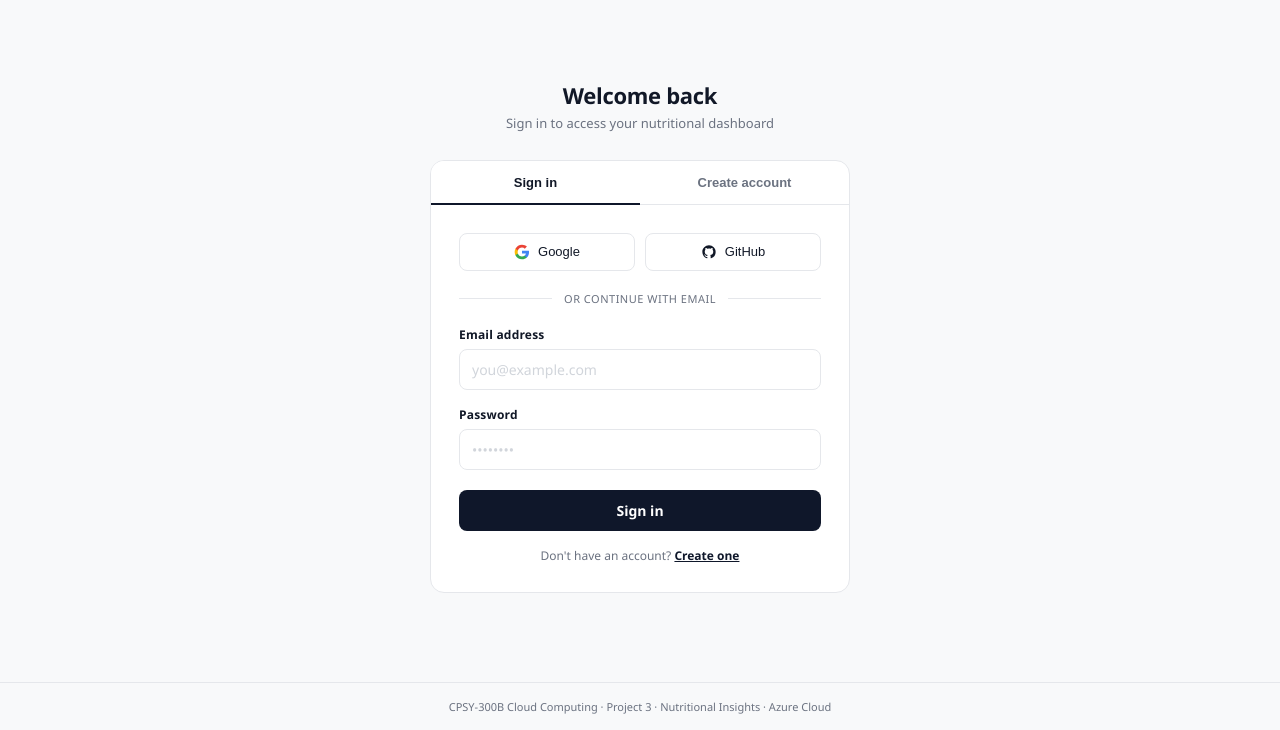
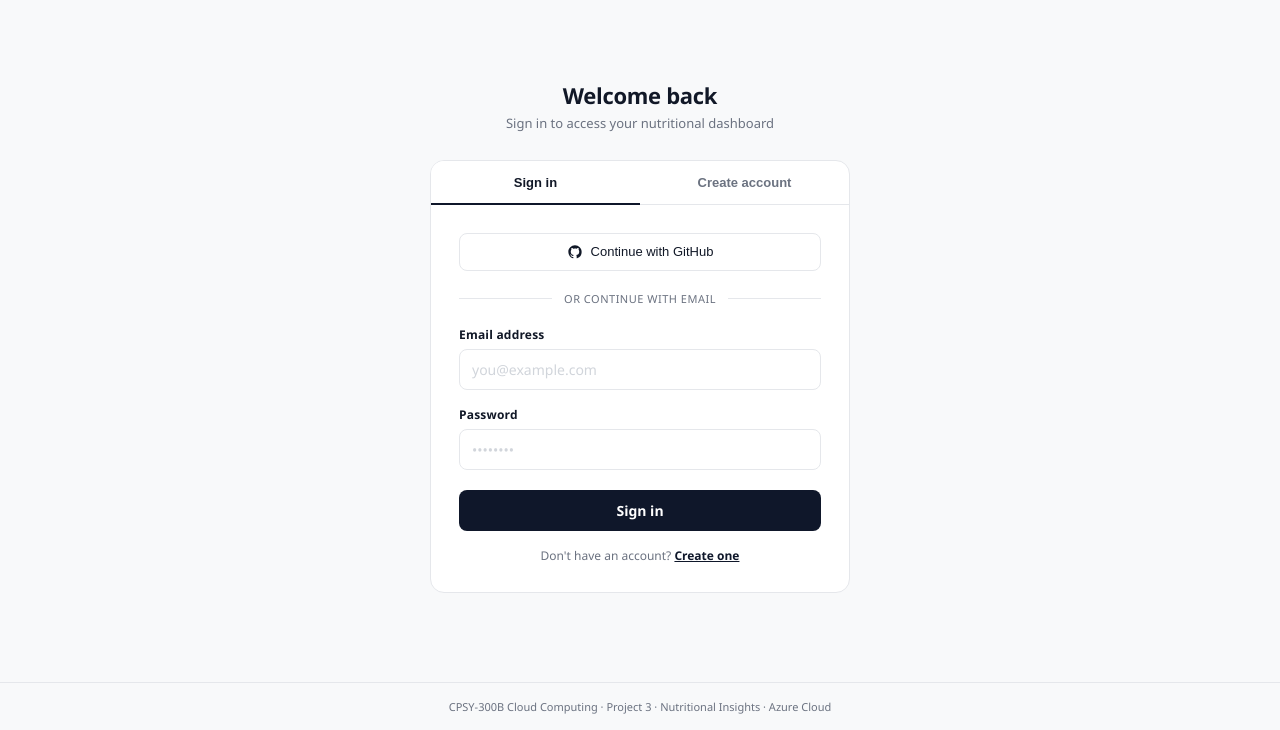
Before and after one commit to samirkarki-1234567890/CPSY-300B-project01, a plain HTML site: page dashboard/login.html in a window 1280 px wide. Shown: the part 70-800 px from the top of the page. Drawn offline with Linux system fonts and the light colour scheme.

Commit message:
Remove Google login, keep GitHub OAuth only

```diff
--- a/dashboard/login.html
+++ b/dashboard/login.html
@@ -338,21 +338,12 @@
           <div id="login-msg" class="msg"></div>
 
           <!-- OAuth -->
-          <div class="oauth-row">
-            <button class="oauth-btn" onclick="oauthLogin('google')">
-              <svg class="oauth-icon" viewBox="0 0 24 24">
-                <path fill="#4285F4" d="M22.56 12.25c0-.78-.07-1.53-.2-2.25H12v4.26h5.92c-.26 1.37-1.04 2.53-2.21 3.31v2.77h3.57c2.08-1.92 3.28-4.74 3.28-8.09z"/>
-                <path fill="#34A853" d="M12 23c2.97 0 5.46-.98 7.28-2.66l-3.57-2.77c-.98.66-2.23 1.06-3.71 1.06-2.86 0-5.29-1.93-6.16-4.53H2.18v2.84C3.99 20.53 7.7 23 12 23z"/>
-                <path fill="#FBBC05" d="M5.84 14.09c-.22-.66-.35-1.36-.35-2.09s.13-1.43.35-2.09V7.07H2.18C1.43 8.55 1 10.22 1 12s.43 3.45 1.18 4.93l2.85-2.22.81-.62z"/>
-                <path fill="#EA4335" d="M12 5.38c1.62 0 3.06.56 4.21 1.64l3.15-3.15C17.45 2.09 14.97 1 12 1 7.7 1 3.99 3.47 2.18 7.07l3.66 2.84c.87-2.6 3.3-4.53 6.16-4.53z"/>
-              </svg>
-              Google
-            </button>
-            <button class="oauth-btn" onclick="oauthLogin('github')">
+          <div style="margin-bottom:20px;">
+            <button class="oauth-btn" style="width:100%; justify-content:center;" onclick="oauthLogin('github')">
               <svg class="oauth-icon" viewBox="0 0 24 24" fill="currentColor">
                 <path d="M12 2C6.477 2 2 6.484 2 12.017c0 4.425 2.865 8.18 6.839 9.504.5.092.682-.217.682-.483 0-.237-.008-.868-.013-1.703-2.782.605-3.369-1.343-3.369-1.343-.454-1.158-1.11-1.466-1.11-1.466-.908-.62.069-.608.069-.608 1.003.07 1.531 1.032 1.531 1.032.892 1.53 2.341 1.088 2.91.832.092-.647.35-1.088.636-1.338-2.22-.253-4.555-1.113-4.555-4.951 0-1.093.39-1.988 1.029-2.688-.103-.253-.446-1.272.098-2.65 0 0 .84-.27 2.75 1.026A9.564 9.564 0 0112 6.844c.85.004 1.705.115 2.504.337 1.909-1.296 2.747-1.027 2.747-1.027.546 1.379.202 2.398.1 2.651.64.7 1.028 1.595 1.028 2.688 0 3.848-2.339 4.695-4.566 4.943.359.309.678.92.678 1.855 0 1.338-.012 2.419-.012 2.747 0 .268.18.58.688.482A10.019 10.019 0 0022 12.017C22 6.484 17.522 2 12 2z"/>
               </svg>
-              GitHub
+              Continue with GitHub
             </button>
           </div>
 
@@ -380,21 +371,12 @@
           <div id="register-msg" class="msg"></div>
 
           <!-- OAuth -->
-          <div class="oauth-row">
-            <button class="oauth-btn" onclick="oauthLogin('google')">
-              <svg class="oauth-icon" viewBox="0 0 24 24">
-                <path fill="#4285F4" d="M22.56 12.25c0-.78-.07-1.53-.2-2.25H12v4.26h5.92c-.26 1.37-1.04 2.53-2.21 3.31v2.77h3.57c2.08-1.92 3.28-4.74 3.28-8.09z"/>
-                <path fill="#34A853" d="M12 23c2.97 0 5.46-.98 7.28-2.66l-3.57-2.77c-.98.66-2.23 1.06-3.71 1.06-2.86 0-5.29-1.93-6.16-4.53H2.18v2.84C3.99 20.53 7.7 23 12 23z"/>
-                <path fill="#FBBC05" d="M5.84 14.09c-.22-.66-.35-1.36-.35-2.09s.13-1.43.35-2.09V7.07H2.18C1.43 8.55 1 10.22 1 12s.43 3.45 1.18 4.93l2.85-2.22.81-.62z"/>
-                <path fill="#EA4335" d="M12 5.38c1.62 0 3.06.56 4.21 1.64l3.15-3.15C17.45 2.09 14.97 1 12 1 7.7 1 3.99 3.47 2.18 7.07l3.66 2.84c.87-2.6 3.3-4.53 6.16-4.53z"/>
-              </svg>
-              Google
-            </button>
-            <button class="oauth-btn" onclick="oauthLogin('github')">
+          <div style="margin-bottom:20px;">
+            <button class="oauth-btn" style="width:100%; justify-content:center;" onclick="oauthLogin('github')">
               <svg class="oauth-icon" viewBox="0 0 24 24" fill="currentColor">
                 <path d="M12 2C6.477 2 2 6.484 2 12.017c0 4.425 2.865 8.18 6.839 9.504.5.092.682-.217.682-.483 0-.237-.008-.868-.013-1.703-2.782.605-3.369-1.343-3.369-1.343-.454-1.158-1.11-1.466-1.11-1.466-.908-.62.069-.608.069-.608 1.003.07 1.531 1.032 1.531 1.032.892 1.53 2.341 1.088 2.91.832.092-.647.35-1.088.636-1.338-2.22-.253-4.555-1.113-4.555-4.951 0-1.093.39-1.988 1.029-2.688-.103-.253-.446-1.272.098-2.65 0 0 .84-.27 2.75 1.026A9.564 9.564 0 0112 6.844c.85.004 1.705.115 2.504.337 1.909-1.296 2.747-1.027 2.747-1.027.546 1.379.202 2.398.1 2.651.64.7 1.028 1.595 1.028 2.688 0 3.848-2.339 4.695-4.566 4.943.359.309.678.92.678 1.855 0 1.338-.012 2.419-.012 2.747 0 .268.18.58.688.482A10.019 10.019 0 0022 12.017C22 6.484 17.522 2 12 2z"/>
               </svg>
-              GitHub
+              Continue with GitHub
             </button>
           </div>
 
```
